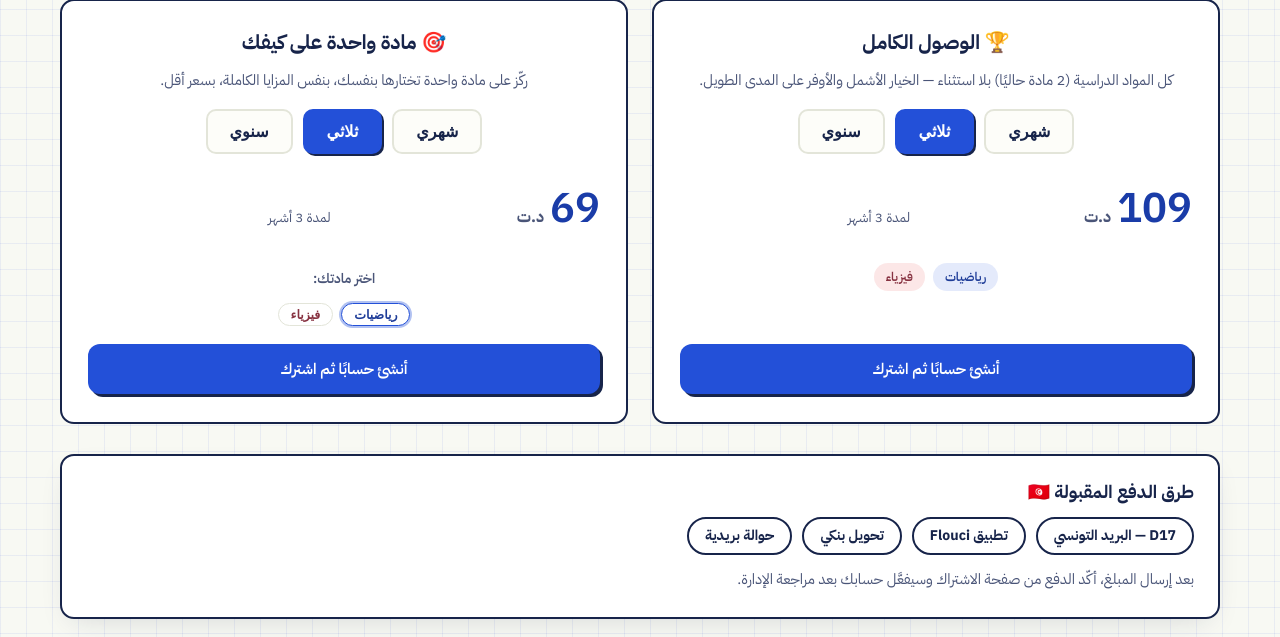
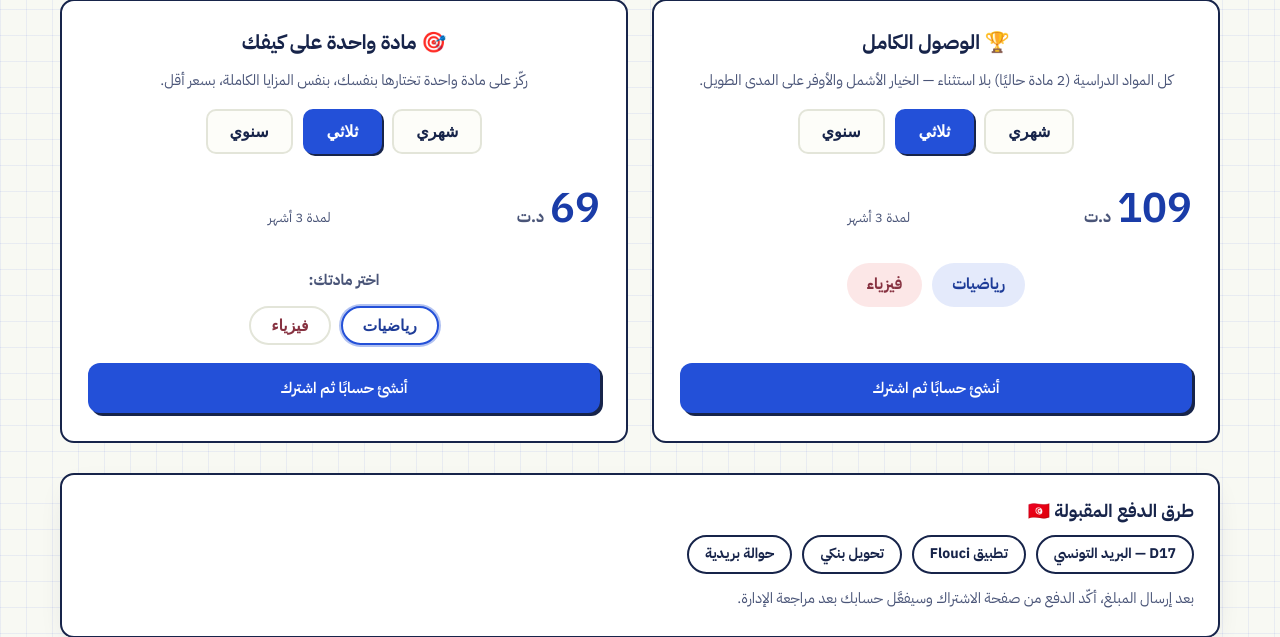
Before and after one commit to GhaithHedi/SCROL-academy-tn, a Flask app: page /pricing in a window 1280 px wide. Shown: the part 381-1018 px from the top of the page. Run offline with Flask 3, Linux system fonts and the light colour scheme; data comes from the database, SQL or seed files in the repository.

Commit message:
Enlarge the subject chips and picker hint on the pricing cards
Scoped to .pack-chips specifically so the generic .chip component
used elsewhere (course cards, admin tables, etc.) is untouched.

```diff
--- a/static/css/style.css
+++ b/static/css/style.css
@@ -392,10 +392,11 @@ code { font-family: var(--font-mono); background: var(--paper); padding: 0 .35em
 .pack-price-amount { font-size: 2.6rem; font-weight: 600; color: var(--pen-deep); }
 .pack-price-cur { font-weight: 700; color: var(--ink-soft); }
 .pack-price-period { font-size: .85rem; color: var(--ink-soft); width: 100%; }
-.pack-chips { display: flex; gap: 8px; flex-wrap: wrap; justify-content: center; margin-bottom: 6px; }
-.pack-subject-hint { font-size: .85rem; color: var(--ink-soft); font-weight: 600; margin-top: 4px; }
+.pack-chips { display: flex; gap: 10px; flex-wrap: wrap; justify-content: center; margin-bottom: 6px; }
+.pack-chips .chip { font-size: .98rem; font-weight: 700; padding: 8px 20px; }
+.pack-subject-hint { font-size: .95rem; color: var(--ink-soft); font-weight: 700; margin-top: 4px; }
 .pack-chips-selectable .pack-subject-chip {
-  cursor: pointer; border: 1.5px solid var(--line); background: var(--card);
+  cursor: pointer; border: 2px solid var(--line); background: var(--card);
 }
 .pack-chips-selectable .pack-subject-chip-on {
   border-color: var(--subj, var(--pen)); box-shadow: 0 0 0 2px color-mix(in srgb, var(--subj, var(--pen)) 35%, transparent);
```
